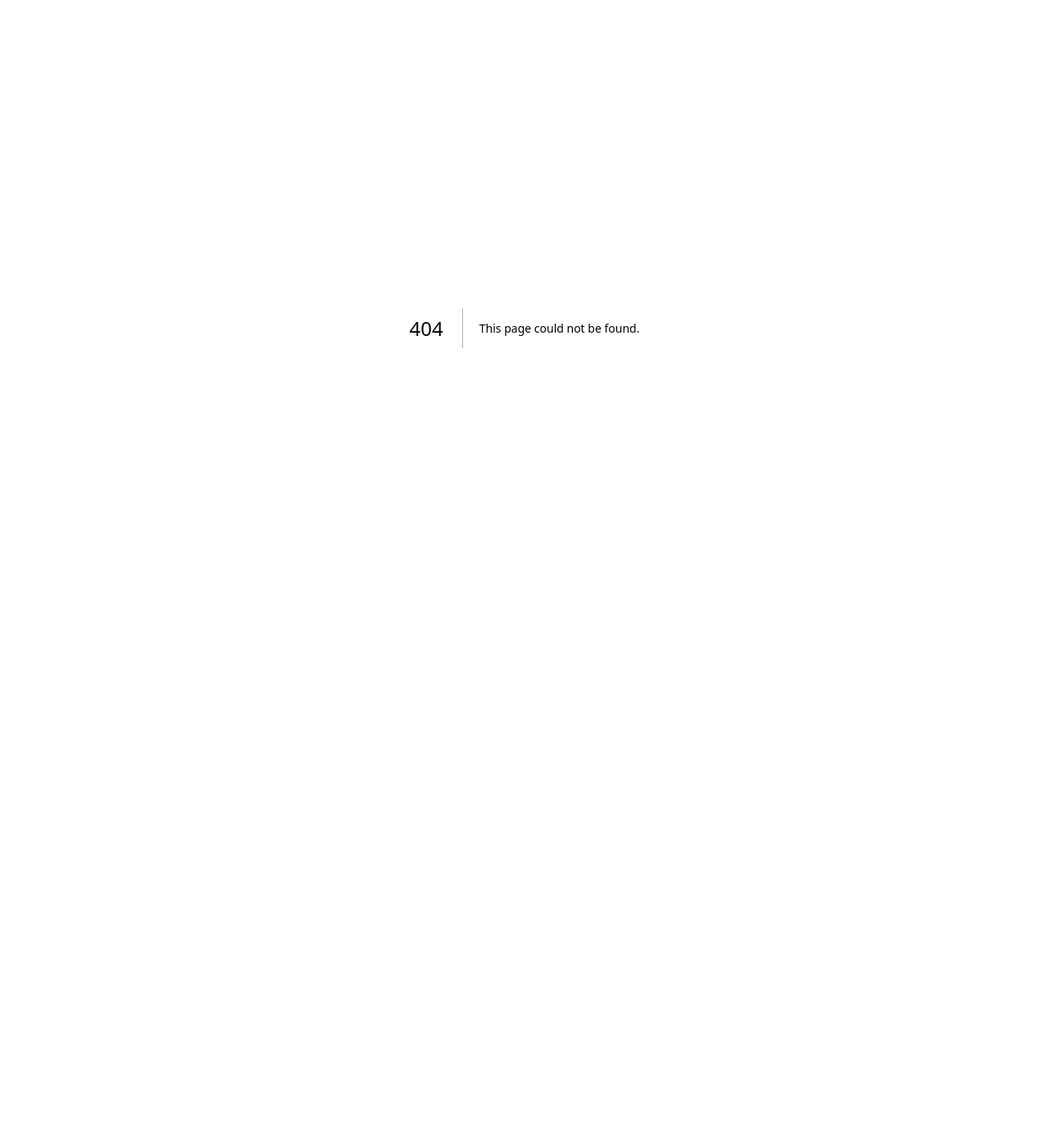
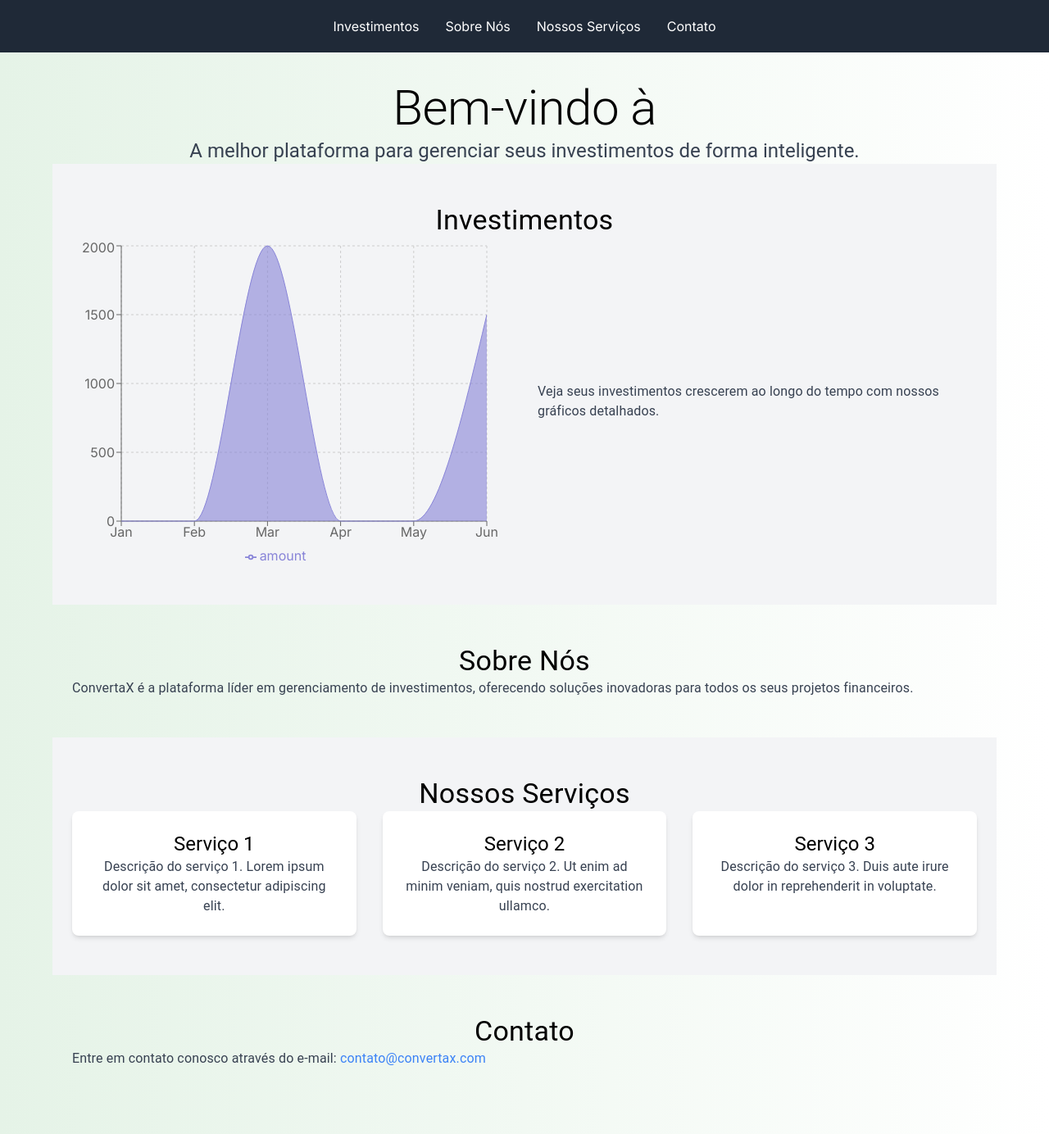
Before and after one commit to Lohuama/investment-app, a Next.js app: page /home-page in a window 1280 px wide. Before the commit this address had no page. Shown: the whole page at 82% size. Before the commit the page ends 800 px from the top, so only its background shows below. Built offline with nearby package versions, Linux system fonts and the light colour scheme.

Commit message:
homepage

```diff
--- a/package.json
+++ b/package.json
@@ -19,6 +19,7 @@
     "next": "14.2.4",
     "react": "^18",
     "react-dom": "^18",
+    "react-scroll": "^1.8.7",
     "recharts": "^2.12.7"
   },
   "devDependencies": {
--- /dev/null
+++ b/src/app/components/Navbar/index.tsx
@@ -0,0 +1,25 @@
+// components/Navbar.js
+
+import React from 'react';
+import Link from 'next/link';
+
+const Navbar = () => {
+    return (
+        <div className="bg-gray-800 h-16 flex items-center justify-center">
+            <Link href="#investments">
+                <div className="text-white px-4 py-2 cursor-pointer">Investimentos</div>
+            </Link>
+            <Link href="#about">
+                <div className="text-white px-4 py-2 cursor-pointer">Sobre Nós</div>
+            </Link>
+            <Link href="#services">
+                <div className="text-white px-4 py-2 cursor-pointer">Nossos Serviços</div>
+            </Link>
+            <Link href="#contact">
+                <div className="text-white px-4 py-2 cursor-pointer">Contato</div>
+            </Link>
+        </div>
+    );
+};
+
+export default Navbar;
--- a/src/app/globals.css
+++ b/src/app/globals.css
@@ -11,4 +11,5 @@
 }
 html, body {
   font-family: 'Quicksand', sans-serif;
+  scroll-behavior: smooth;
 }
--- /dev/null
+++ b/src/app/home-page/page.tsx
@@ -0,0 +1,91 @@
+// pages/index.js
+
+import Head from 'next/head';
+import { Container, Typography } from '@mui/material';
+import AreaChartComponent from '../components/AreaChart';
+import Navbar from '../components/Navbar';
+import BarChartComponent from '../components/BarChart';
+import LineChartComponent from '../components/LineChart';
+
+const HomePage = () => {
+    return (
+        <>
+            <Head>
+                <title>Landing Page - Investimentos</title>
+            </Head>
+            <Navbar />
+            <Container maxWidth="lg" className="py-8">
+                <div className="text-center">
+                    <Typography variant="h2" className="mb-4">Bem-vindo à </Typography>
+                    <Typography variant="h5" className="text-gray-700 mb-8">
+                        A melhor plataforma para gerenciar seus investimentos de forma inteligente.
+                    </Typography>
+                </div>
+
+                <section id="investments" className="bg-gray-100 py-12">
+                    <Container maxWidth="xl">
+                        <Typography variant="h4" className="text-center mb-6">Investimentos</Typography>
+                        <div className="grid grid-cols-1 md:grid-cols-2 gap-8 items-center">
+                            <div>
+                                <AreaChartComponent />
+                            </div>
+                            <div>
+                                <Typography variant="body1" className="text-gray-700">
+                                    Veja seus investimentos crescerem ao longo do tempo com nossos gráficos detalhados.
+                                </Typography>
+                            </div>
+                        </div>
+                    </Container>
+                </section>
+
+                <section id="about" className="py-12">
+                    <Container maxWidth="xl">
+                        <Typography variant="h4" className="text-center mb-6">Sobre Nós</Typography>
+                        <Typography variant="body1" className="text-gray-700">
+                            ConvertaX é a plataforma líder em gerenciamento de investimentos, oferecendo soluções inovadoras para todos os seus projetos financeiros.
+                        </Typography>
+                    </Container>
+                </section>
+
+                <section id="services" className="bg-gray-100 py-12">
+                    <Container maxWidth="xl">
+                        <Typography variant="h4" className="text-center mb-6">Nossos Serviços</Typography>
+                        <div className="grid grid-cols-1 md:grid-cols-3 gap-8">
+                            <div className="text-center bg-white p-6 rounded-lg shadow-md">
+                                <Typography variant="h5" className="mb-4">Serviço 1</Typography>
+                                <Typography variant="body1" className="text-gray-700">
+                                    Descrição do serviço 1. Lorem ipsum dolor sit amet, consectetur adipiscing elit.
+                                    <BarChartComponent />
+                                </Typography>
+                            </div>
+                            <div className="text-center bg-white p-6 rounded-lg shadow-md">
+                                <Typography variant="h5" className="mb-4">Serviço 2</Typography>
+                                <Typography variant="body1" className="text-gray-700">
+                                    Descrição do serviço 2. Ut enim ad minim veniam, quis nostrud exercitation ullamco.
+                                    <LineChartComponent />
+                                </Typography>
+                            </div>
+                            <div className="text-center bg-white p-6 rounded-lg shadow-md">
+                                <Typography variant="h5" className="mb-4">Serviço 3</Typography>
+                                <Typography variant="body1" className="text-gray-700">
+                                    Descrição do serviço 3. Duis aute irure dolor in reprehenderit in voluptate.
+                                </Typography>
+                            </div>
+                        </div>
+                    </Container>
+                </section>
+
+                <section id="contact" className="py-12">
+                    <Container maxWidth="xl">
+                        <Typography variant="h4" className="text-center mb-6">Contato</Typography>
+                        <Typography variant="body1" className="text-gray-700">
+                            Entre em contato conosco através do e-mail: <a href="mailto:contato@convertax.com" className="text-blue-500">contato@convertax.com</a>
+                        </Typography>
+                    </Container>
+                </section>
+            </Container>
+        </>
+    );
+};
+
+export default HomePage;
--- a/src/app/investmentDetails/page.tsx
+++ /dev/null
@@ -1,86 +0,0 @@
-"use client";
-
-import { Box, Typography, Paper, Grid, Container } from '@mui/material';
-import {
-    AreaChart,
-    Area,
-    ResponsiveContainer,
-    XAxis,
-    YAxis,
-    CartesianGrid,
-    Tooltip,
-    Legend
-} from "recharts";
-
-const investmentData = {
-    initialValue: 10000,
-    creationDate: new Date(2023, 0, 1),
-    withdrawals: [
-        { month: "Jan", amount: 0 },
-        { month: "Feb", amount: 0 },
-        { month: "Mar", amount: 2000 },
-        { month: "Apr", amount: 0 },
-        { month: "May", amount: 0 },
-        { month: "Jun", amount: 1500 }
-    ]
-};
-
-const calculateExpectedBalance = (initialValue, creationDate, withdrawals) => {
-    const annualInterestRate = 0.52 / 100;
-    const currentDate = new Date();
-    let balance = initialValue;
-
-    const monthsDiff = (currentDate.getFullYear() - creationDate.getFullYear()) * 12 + (currentDate.getMonth() - creationDate.getMonth());
-
-    for (let i = 0; i < monthsDiff; i++) {
-        balance *= (1 + annualInterestRate);
-    }
-
-    withdrawals.forEach((withdrawal) => {
-        balance -= withdrawal.amount;
-    });
-
-    return balance.toFixed(2);
-};
-
-const InvestmentDetails = () => {
-    const balance = calculateExpectedBalance(investmentData.initialValue, investmentData.creationDate, investmentData.withdrawals);
-
-    return (
-        <Container maxWidth="lg" sx={{ mt: 4 }}>
-            <Paper elevation={3} sx={{ padding: 4 }}>
-                <Typography variant="h4" component="h1" gutterBottom sx={{ textAlign: 'center' }}>
-                    Detalhes do Investimento
-                </Typography>
-                <Grid container spacing={4}>
-                    <Grid item xs={12} md={6}>
-                        <Typography variant="h6" gutterBottom>Valor Inicial</Typography>
-                        <Typography variant="body1">{`R$ ${investmentData.initialValue}`}</Typography>
-                    </Grid>
-                    <Grid item xs={12} md={6}>
-                        <Typography variant="h6" gutterBottom>Saldo Esperado</Typography>
-                        <Typography variant="body1">{`R$ ${balance}`}</Typography>
-                    </Grid>
-                    <Grid item xs={12}>
-                        <Typography variant="h6" gutterBottom>Histórico de Retiradas</Typography>
-                        <ResponsiveContainer width="100%" height={400}>
-                            <AreaChart
-                                data={investmentData.withdrawals}
-                                margin={{ top: 10, right: 30, left: 0, bottom: 0 }}
-                            >
-                                <CartesianGrid strokeDasharray="3 3" />
-                                <XAxis dataKey="month" />
-                                <YAxis />
-                                <Tooltip />
-                                <Legend />
-                                <Area type="monotone" dataKey="amount" stroke="#8884d8" fill="#8884d8" />
-                            </AreaChart>
-                        </ResponsiveContainer>
-                    </Grid>
-                </Grid>
-            </Paper>
-        </Container>
-    );
-};
-
-export default InvestmentDetails;
```
Also changed, not shown: 1 other file (tests, documents, lock files or other folders).
